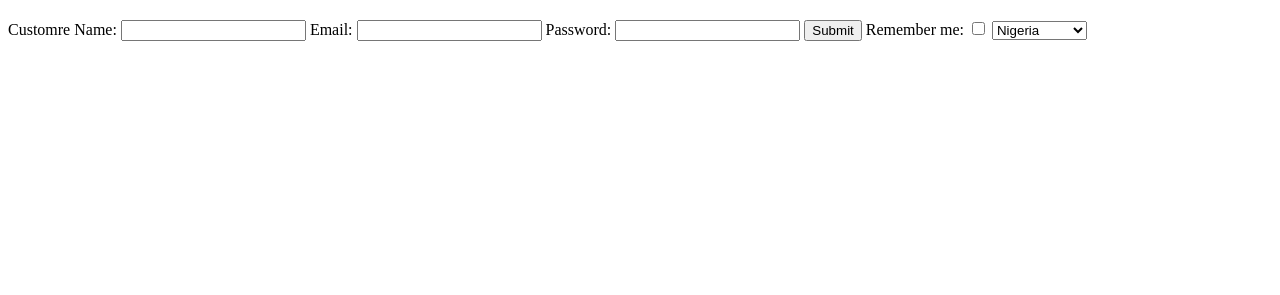
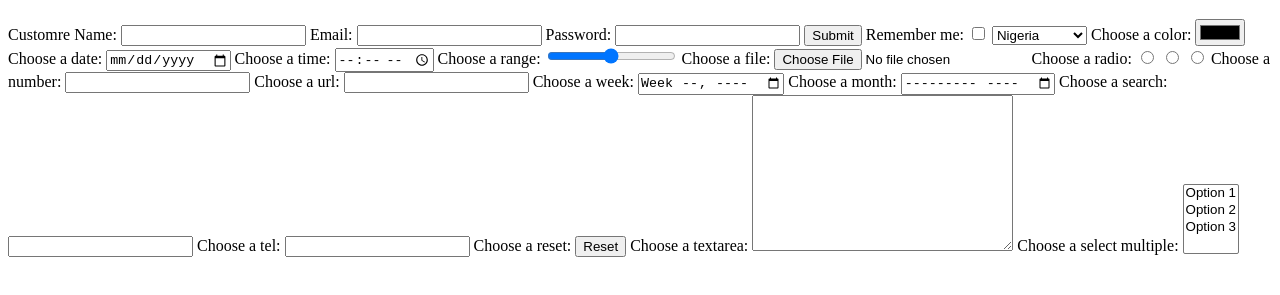
Before and after one commit to d-g-Szabo/Forms-and-form-validation, a plain HTML site: page index.html in a window 1280 px wide. Shown: the part 61-356 px from the top of the page. Drawn offline with Linux system fonts and the light colour scheme.

Commit message:
added extra form inputs and selects

```diff
--- a/index.html
+++ b/index.html
@@ -35,6 +35,68 @@
         <option value="Kenya">Kenya</option>
         <option value="South Africa">South Africa</option>
       </select>
+      <label for="customer-color">Choose a color:</label>
+      <input type="color" name="customerColor" id="customer-color" />
+      <label for="customer-date">Choose a date:</label>
+      <input type="date" name="customerDate" id="customer-date" />
+      <label for="customer-time">Choose a time:</label>
+      <input type="time" name="customerTime" id="customer-time" />
+      <label for="customer-range">Choose a range:</label>
+      <input type="range" name="customerRange" id="customer-range" />
+      <label for="customer-file">Choose a file:</label>
+      <input type="file" name="customerFile" id="customer-file" />
+      <label for="customer-radio">Choose a radio:</label>
+      <input
+        type="radio"
+        name="customerRadio"
+        id="customer-radio"
+        value="radio1"
+      />
+      <input
+        type="radio"
+        name="customerRadio"
+        id="customer-radio"
+        value="radio2"
+      />
+      <input
+        type="radio"
+        name="customerRadio"
+        id="customer-radio"
+        value="radio3"
+      />
+      <label for="customer-number">Choose a number:</label>
+      <input type="number" name="customerNumber" id="customer-number" />
+      <label for="customer-url">Choose a url:</label>
+      <input type="url" name="customerUrl" id="customer-url" />
+      <label for="customer-week">Choose a week:</label>
+      <input type="week" name="customerWeek" id="customer-week" />
+      <label for="customer-month">Choose a month:</label>
+      <input type="month" name="customerMonth" id="customer-month" />
+      <label for="customer-search">Choose a search:</label>
+      <input type="search" name="customerSearch" id="customer-search" />
+      <label for="customer-tel">Choose a tel:</label>
+      <input type="tel" name="customerTel" id="customer-tel" />
+      <label for="customer-reset">Choose a reset:</label>
+      <input type="reset" name="customerReset" id="customer-reset" />
+
+      <label for="customer-textarea">Choose a textarea:</label>
+      <textarea
+        name="customerTextarea"
+        id="customer-textarea"
+        cols="30"
+        rows="10"
+      ></textarea>
+
+      <label for="customer-select-multiple">Choose a select multiple:</label>
+      <select
+        name="customerSelectMultiple"
+        id="customer-select-multiple"
+        multiple
+      >
+        <option value="option1">Option 1</option>
+        <option value="option2">Option 2</option>
+        <option value="option3">Option 3</option>
+      </select>
     </form>
   </body>
   <script src="./script.js"></script>
```
